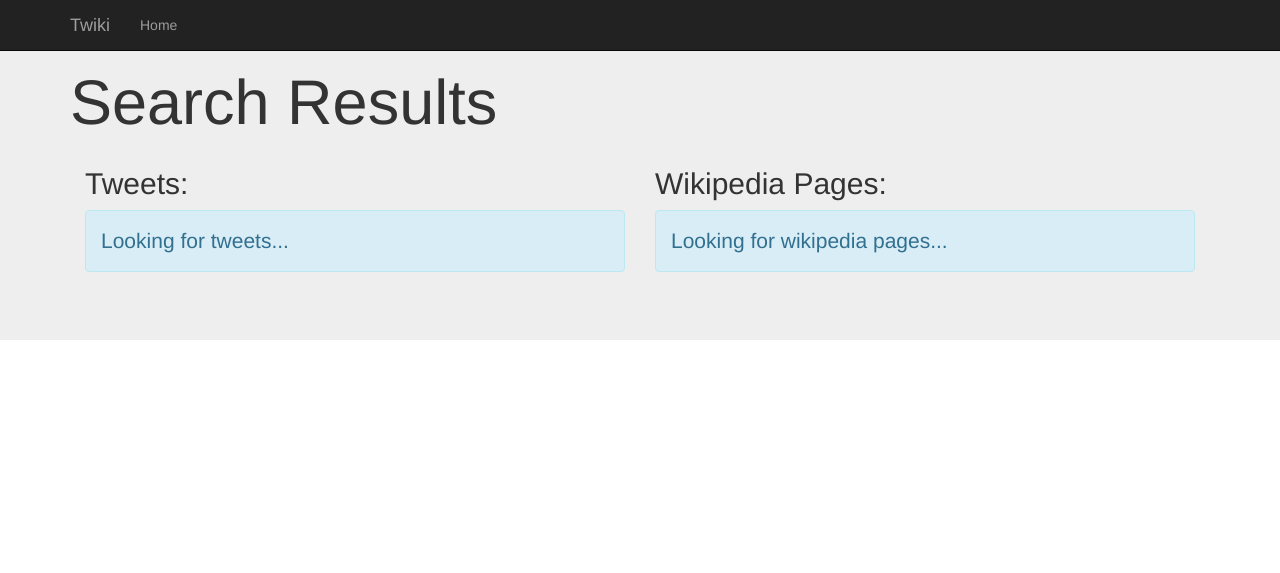
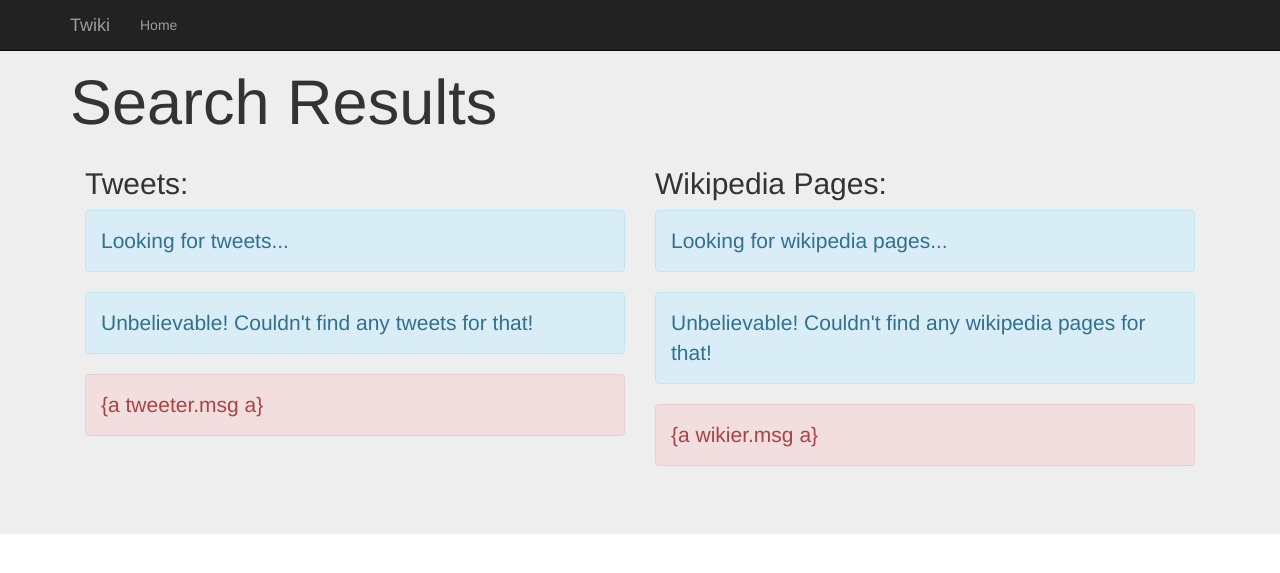
Before and after one commit to justanr/twiki, a Flask app: page /search/ in a window 1280 px wide. Shown: the top 573 px of the page. Run offline with Flask 2, Linux system fonts and the light colour scheme; parts of the project's set-up code (start-up, migrations or seed data) failed here and were passed over; some libraries are stand-ins or nearby versions.

Commit message:
Avoid use of ng-init
According to some research, using ng-init for anything other than aliasing scoped values is a no-no and immediately calling functions to setup the controller is idiomatic.

```diff
--- a/twiki/static/js/app.js
+++ b/twiki/static/js/app.js
@@ -3,10 +3,15 @@ var app = angular.module('app', [])
 
 
 app.config(function($interpolateProvider) {
+    // change up angular's templating syntax to avoid
+    // collisions with Jinja2
     $interpolateProvider.startSymbol('{a');
     $interpolateProvider.endSymbol('a}');
 });
 
+
+// tweet_url, page_url and title_url are defined in the base template
+// by Flask's url_for
 
 function TweetService($http) {
     var TweetService = {};
@@ -49,7 +54,7 @@ function TweetController($location, TweetService) {
     vm.error = false;
     vm.tweets = [];
 
-    this.getTweets = function() {
+    function getTweets() {
         var term = $location.hash();
         console.log('finding tweets');
         return TweetService.getTweets(term)
@@ -63,6 +68,8 @@ function TweetController($location, TweetService) {
                 vm.msg = data.msg;
             });
     };
+
+    getTweets();
 };
 
 function WikiController($location, WikiPageService) {
@@ -71,12 +78,16 @@ function WikiController($location, WikiPageService) {
     vm.error = false;
     vm.pages = []
 
-    this.getTitles = function() {
+    function getTitles() {
         var term = $location.hash();
         return WikiPageService.getTitles(term)
             .success(function(data, status, headers, config) {
                 vm.pages = data.titles;
                 vm.loaded = true;
+
+                for (i=0; i < vm.pages.length; ++i) {
+                    getPage(vm.pages[i]);
+                };
             })
             .error(function(data, status, headers, config) {
                 vm.error = true;
@@ -84,7 +95,7 @@ function WikiController($location, WikiPageService) {
             });
     };
 
-    this.getPage = function(page) {
+    function getPage(page) {
         console.log("Loading summary for " + page.title);
         return WikiPageService.getPage(page.title)
             .success(function(data, status, headers, config) {
@@ -94,6 +105,8 @@ function WikiController($location, WikiPageService) {
                 page.summary = data.msg
             });
     }
+
+    getTitles();
 };
 
 app.factory('TweetService', TweetService);
--- a/twiki/templates/display_results.html
+++ b/twiki/templates/display_results.html
@@ -7,8 +7,7 @@
     <div class="container">
         <h1 ng-controller="ResultNameController as result">Search Results {a result.term a}</h1>
 
-        <div class="col-md-6" ng-controller='TweetController as tweeter' id="tweets"
-            ng-init='tweeter.getTweets()'>
+        <div class="col-md-6" ng-controller='TweetController as tweeter' id="tweets">
             <h2>Tweets:</h2>
             <div ng-hide="tweeter.loaded || tweeter.error" class="alert alert-info">
                 <p>Looking for tweets...</p>
@@ -29,8 +28,7 @@
             </div>
         </div>
 
-        <div class="col-md-6" ng-controller='WikiController as wikier' id='wiki'
-            ng-init='wikier.getTitles()'>
+        <div class="col-md-6" ng-controller='WikiController as wikier' id='wiki'>
             <h2>Wikipedia Pages:</h2>
             <div ng-hide='wikier.loaded || wikier.error' class="alert alert-info">
                 <p>Looking for wikipedia pages...</p>
@@ -39,7 +37,7 @@
                 <li class='list-group-item' ng-repeat='page in wikier.pages'>
                     <h3><a href="{a page.url a}">{a page.title a}</a></h3>
                     <p ng-if="!page.summary">Loading summary...</p>
-                    <p ng-init="wikier.getPage(page)">{a page.summary a}</p>
+                    <p ng-if="page.summary">{a page.summary a}</p>
                 </li>
             </ul>
             <div ng-show='wikier.loaded && wikier.titles.length < 1' class='alert alert-info'>
```
